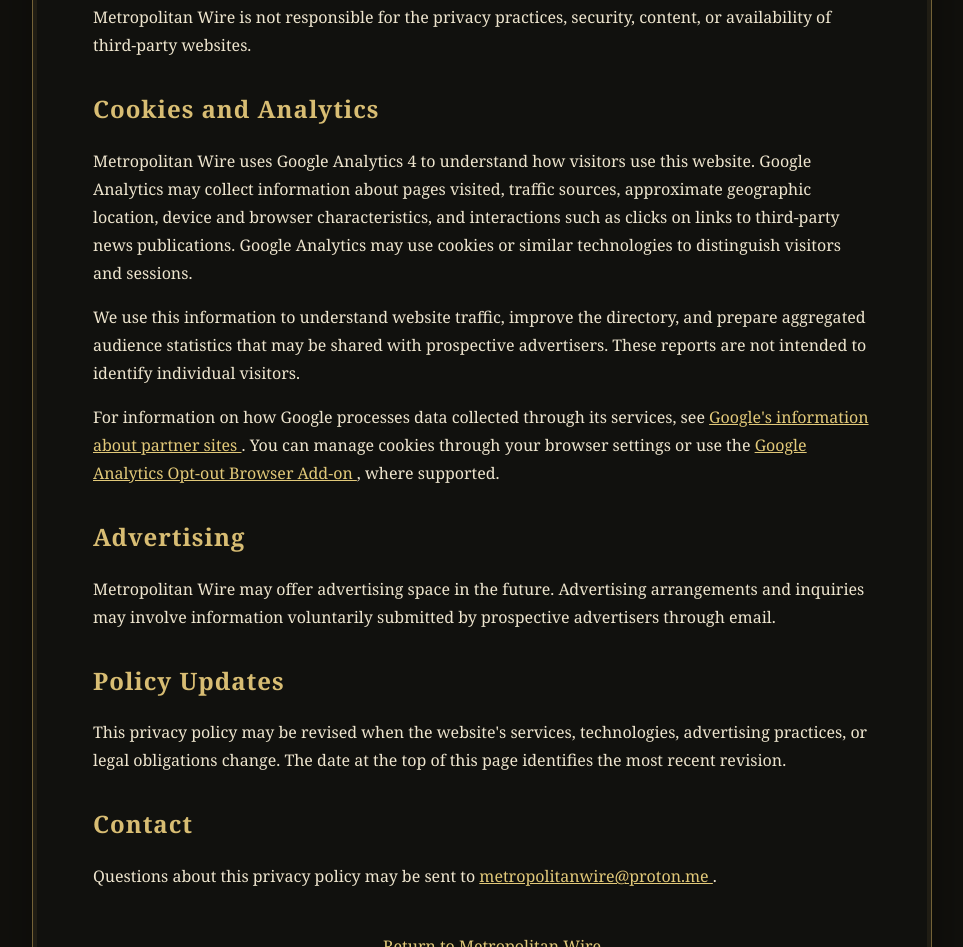
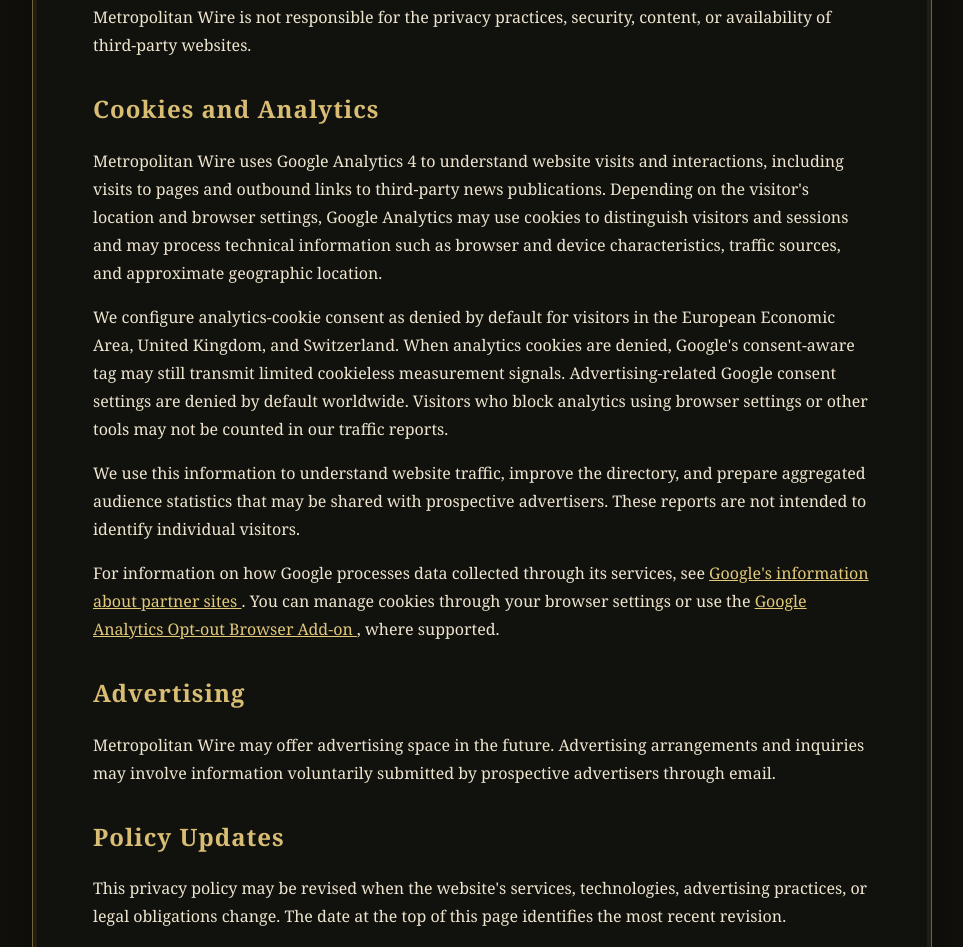
Before and after one commit to Metro-Wire/metropolitan-wire, a plain HTML site: page privacy.html in a window 1280 px wide. Shown: the part 1841-2788 px from the top of the page, without its empty margins (158-1121 px from the left). Drawn offline with Linux system fonts and the light colour scheme.

Commit message:
Document regional consent defaults and cookieless measurement

```diff
--- a/privacy.html
+++ b/privacy.html
@@ -1,14 +1,29 @@
 <!DOCTYPE html>
 <html lang="en">
 <head>
-  <!-- Google Analytics 4 -->
-  <script async src="https://www.googletagmanager.com/gtag/js?id=G-PGGCSMQ9G9"></script>
+  <!-- Google Analytics 4 with regional Consent Mode v2 defaults -->
   <script>
     window.dataLayer = window.dataLayer || [];
     function gtag(){dataLayer.push(arguments);}
+
+    // Advertising consent remains denied worldwide; analytics is enabled
+    // outside the regions listed below, subject to applicable requirements.
+    gtag('consent', 'default', {
+      'ad_storage': 'denied',
+      'ad_user_data': 'denied',
+      'ad_personalization': 'denied',
+      'analytics_storage': 'granted'
+    });
+    // EEA countries, United Kingdom, Switzerland: no analytics cookies
+    // unless an appropriate consent solution is added later.
+    gtag('consent', 'default', {
+      'analytics_storage': 'denied',
+      'region': ['AT', 'BE', 'BG', 'HR', 'CY', 'CZ', 'DK', 'EE', 'FI', 'FR', 'DE', 'GR', 'HU', 'IS', 'IE', 'IT', 'LV', 'LI', 'LT', 'LU', 'MT', 'NL', 'NO', 'PL', 'PT', 'RO', 'SK', 'SI', 'ES', 'SE', 'GB', 'CH']
+    });
     gtag('js', new Date());
     gtag('config', 'G-PGGCSMQ9G9');
   </script>
+  <script async src="https://www.googletagmanager.com/gtag/js?id=G-PGGCSMQ9G9"></script>
 
   <meta charset="UTF-8">
 
@@ -103,12 +118,23 @@
       <h2>Cookies and Analytics</h2>
 
       <p>
-        Metropolitan Wire uses Google Analytics 4 to understand how visitors
-        use this website. Google Analytics may collect information about pages
-        visited, traffic sources, approximate geographic location, device and
-        browser characteristics, and interactions such as clicks on links to
-        third-party news publications. Google Analytics may use cookies or
-        similar technologies to distinguish visitors and sessions.
+        Metropolitan Wire uses Google Analytics 4 to understand website visits
+        and interactions, including visits to pages and outbound links to
+        third-party news publications. Depending on the visitor's location and
+        browser settings, Google Analytics may use cookies to distinguish
+        visitors and sessions and may process technical information such as
+        browser and device characteristics, traffic sources, and approximate
+        geographic location.
+      </p>
+
+      <p>
+        We configure analytics-cookie consent as denied by default for visitors
+        in the European Economic Area, United Kingdom, and Switzerland.
+        When analytics cookies are denied, Google's consent-aware tag may still
+        transmit limited cookieless measurement signals. Advertising-related
+        Google consent settings are denied by default worldwide. Visitors who
+        block analytics using browser settings or other tools may not be counted
+        in our traffic reports.
       </p>
 
       <p>
```
